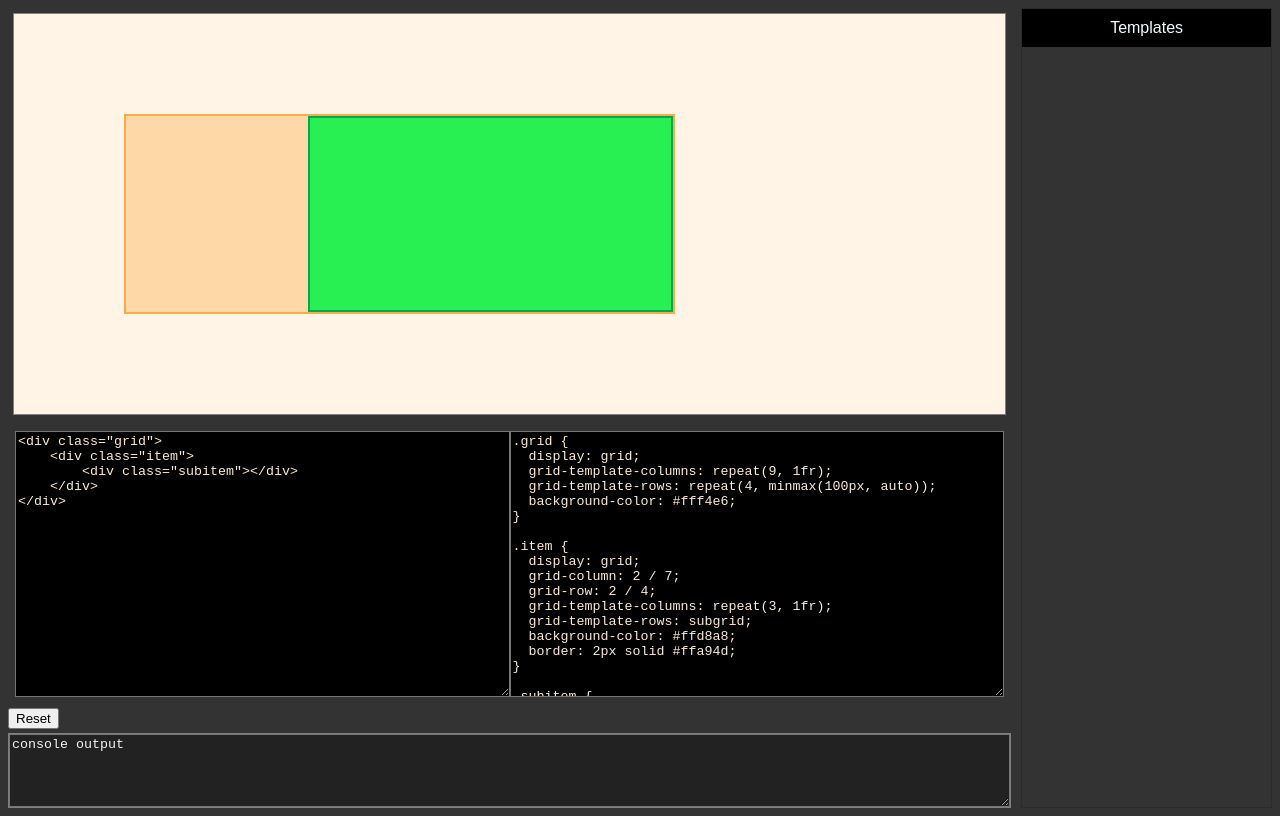
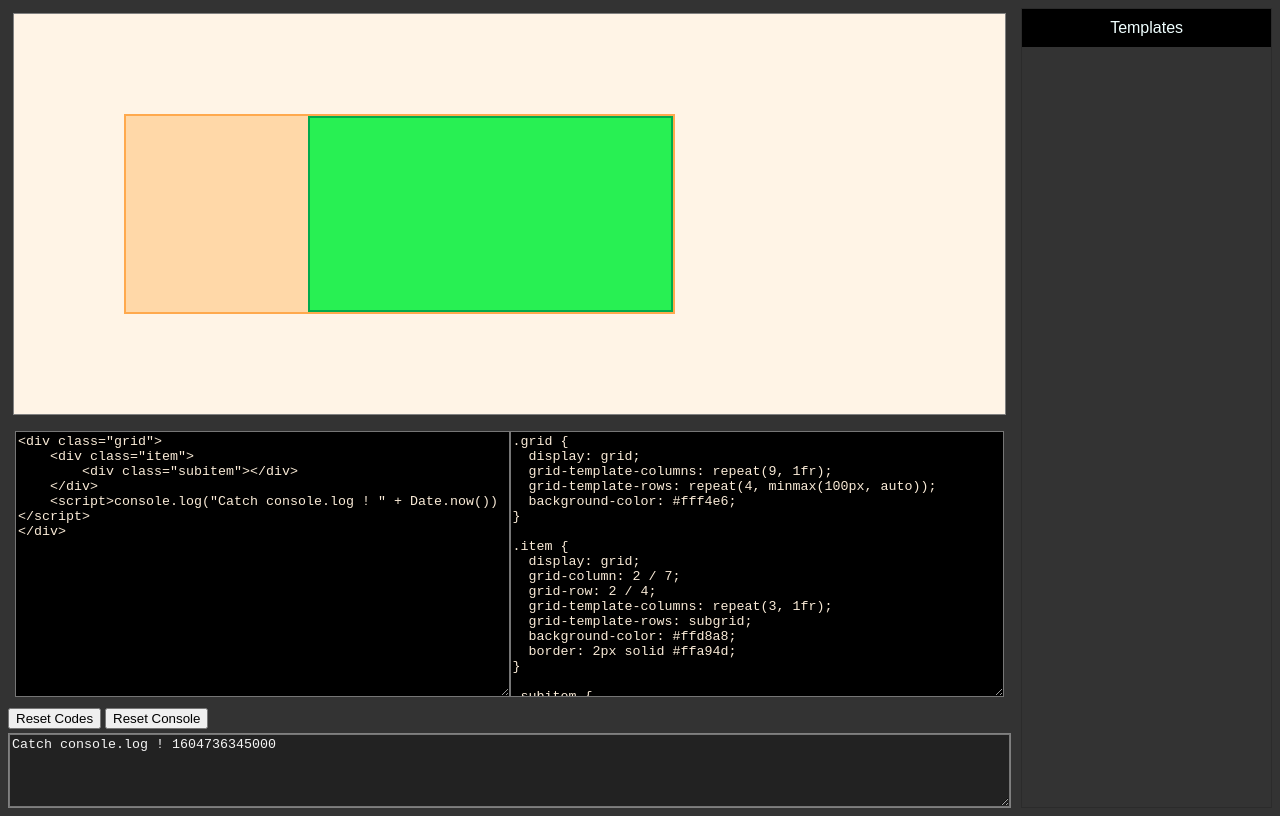
Before and after one commit to guinetn/wed, a plain HTML site: page index.html in a window 1280 px wide. Drawn offline with Linux system fonts and the light colour scheme.

Commit message:
Preview of console.log()

```diff
--- a/index.html
+++ b/index.html
@@ -128,6 +128,7 @@
     <div class="item">
         <div class="subitem"></div>
     </div>
+    <script>console.log("Catch console.log ! " + Date.now())</script>
 </div>
           </textarea>
        </div>
@@ -163,11 +164,12 @@
 
 
     <div class="wed-commands">
-      <button onclick="textareaHtml.value=''; textareaCss.value=''; changeDetected();">Reset</button>
+      <button onclick="textareaHtml.value=''; textareaCss.value=''; changeDetected()">Reset Codes</button>
+      <button onclick="previewConsole.innerHTML=''">Reset Console</button>
     </div>
 
     <div class="wed-consoleOutput">
-        <textarea id="textareConsole" readonly>console output</textarea>
+        <textarea id="textareConsole" readonly></textarea>
     </div>
 
   <div class="wed-templates wed-grid-centering">
@@ -177,11 +179,14 @@
 </div>
 
 
+<script id="previewJS"></script>
+
 <script>
 
     // Previews elements
     var previewCss = document.querySelector('.wed-previewCss');
     var previewHtml = document.querySelector('.wed-preview');
+    var previewConsole = document.querySelector('#textareConsole');
     // Input elements
     var textareaHtml = document.querySelector('#textareaHtml');
     var textareaCss = document.querySelector('#textareaCss');
@@ -198,11 +203,31 @@
 
     function preview(cssCode, htmlCode) {
         previewCss.innerHTML = cssCode;
-        previewHtml.innerHTML = htmlCode;
+        setInnerHTML(previewHtml, htmlCode);
     }
 
     // Init
     window.addEventListener('load', changeDetected);
+
+    // Eval any <script> in innerHTML
+    function setInnerHTML(ele, html)
+    {
+        ele.innerHTML = html;
+        var codes = ele.getElementsByTagName("script");
+        for(var i=0;i<codes.length;i++)
+            eval(codes[i].text);
+    }
+
+    // Console.log() Hook. Extends if needed for warn/error…
+    (function(){
+		console.defaultLog = console.log.bind(console);
+		console.log = function() {
+	    	console.defaultLog.apply(console, arguments);
+
+	    	previewConsole.innerHTML += Array.from(arguments)[0] + '\n';
+	}})();
+
+
 </script>
 
 </body>
```
